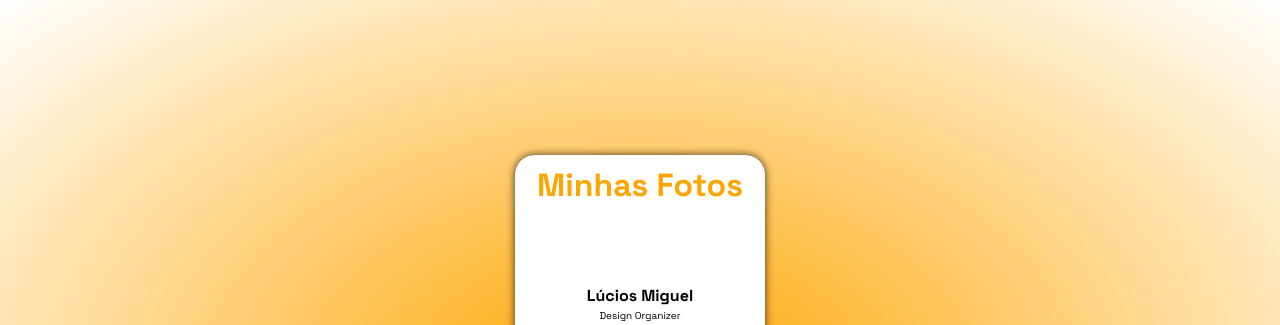
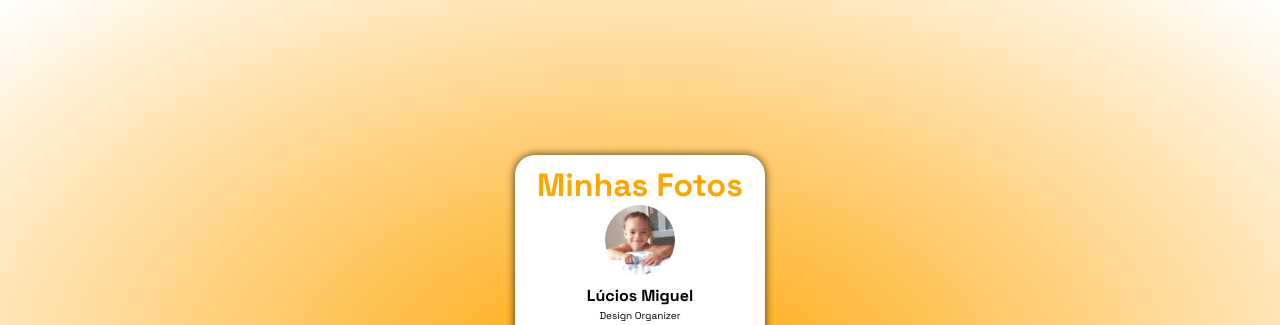
Before and after one commit to sitemota/luciusMiguel2025, a plain HTML site: page index.html in a window 1280 px wide. Shown: the top 325 px of the page. Drawn offline with Linux system fonts and the light colour scheme.

Commit message:
Centralizei a foto do perfil

```diff
--- a/css/pessoa.css
+++ b/css/pessoa.css
@@ -48,11 +48,11 @@ body {
 }
 
 .img {
-    background-image: url(image/Lucius-Miguel.jpg);
+    background-image: url(../image/lucios\ 600.png);
     width: 70px;
     height: 70px;
     background-size: cover;
-    background-position: -4px -32px;
+    background-position: 0px -25px;
     border-radius: 50%;
     /*border: 2px solid #25375f;*/
 }
--- a/index.html
+++ b/index.html
@@ -5,7 +5,7 @@
     <meta charset="UTF-8">
     <meta name="viewport" content="width=device-width, initial-scale=1.0">
     <link rel="stylesheet" href="css/pessoa.css">
-    <link rel="stylesheet" href="css/foto,css">
+    <!--<link rel="stylesheet" href="css/foto,css">-->
     <link rel="shortcut icon" href="image/favicon.ico">
     <link rel="stylesheet" href="https://cdnjs.cloudflare.com/ajax/libs/font-awesome/6.7.2/css/all.min.css"
         integrity="sha512-Evv84Mr4kqVGRNSgIGL/F/aIDqQb7xQ2vcrdIwxfjThSH8CSR7PBEakCr51Ck+w+/U6swU2Im1vVX0SVk9ABhg=="
@@ -14,7 +14,6 @@
 </head>
 
 <body>
-
     <div class="container">
         <h1>Minhas Fotos</h1>
         <div class="elementos">
@@ -75,7 +74,6 @@
             </div>
         </div>
     </div>
-    </div>
 </body>
 
 </html>
```
Also changed, not shown: foto.html (+2 -2 lines).
